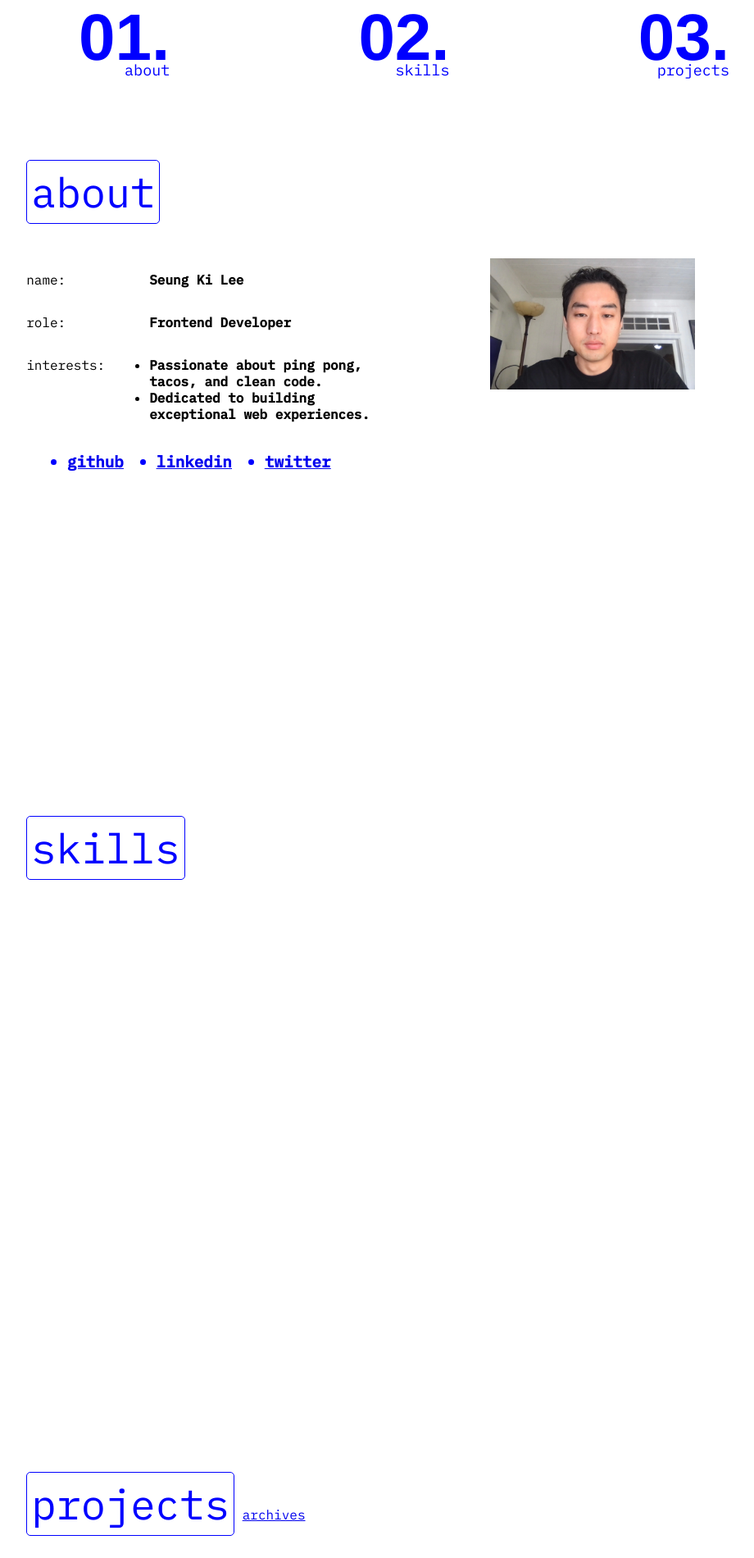
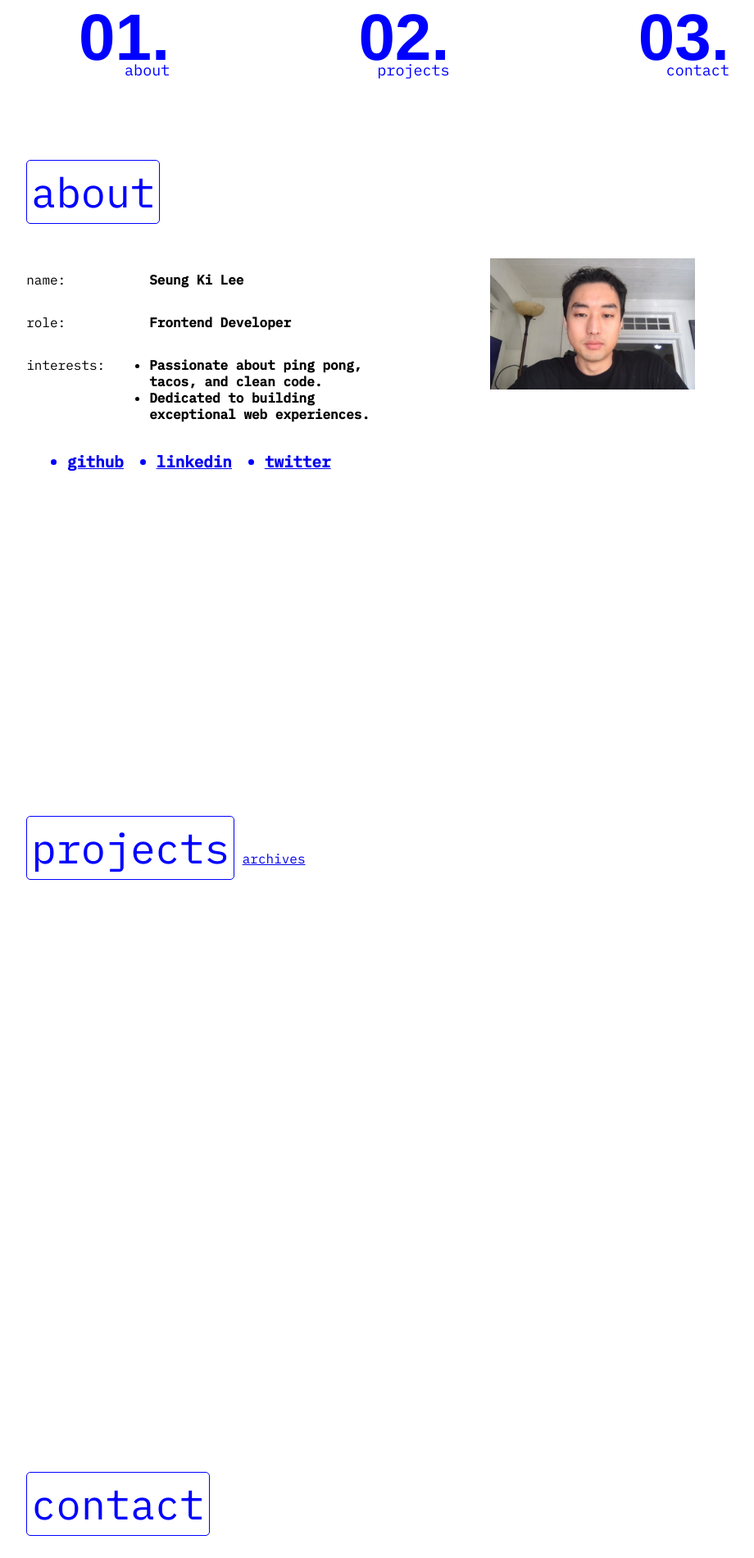
Before and after one commit to stvnlee890/Portfolio2.0, a website built with Vite: page src/index.html in a window 1280 px wide. Shown: the whole page at 82% size, without its empty margins (147-1067 px from the left). Built offline with nearby package versions, Linux system fonts and the light colour scheme.

Commit message:
Work on archives page. Figured out css bug with background

```diff
--- a/src/archive-projects/archives.css
+++ b/src/archive-projects/archives.css
@@ -79,7 +79,6 @@ GRID
   padding: 0
 }
 
-
 li {
     list-style: none;
 }
--- a/src/index.html
+++ b/src/index.html
@@ -36,7 +36,7 @@
           <div class="desc-container">
             <div class="desc-wrapper">
               <div class="nav-desc">
-                <p class="nav-word">skills</p>
+                <p class="nav-word">projects</p>
               </div>
             </div>
           </div>
@@ -46,7 +46,7 @@
           <div class="desc-container">
             <div class="desc-wrapper">
               <div class="nav-desc">
-                <p class="nav-word">projects</p>
+                <p class="nav-word">contact</p>
               </div>
             </div>
           </div>
@@ -98,13 +98,13 @@
           </ul>
         </div>
       </section>
-      <section class="skills">
-        <h1 class="section-title skills-title">skills</h1>
-      </section>
       <section class="projects">
         <h1 class="section-title skills-title">projects</h1>
         <a class="archives-link" href="archive-projects/archives.html">archives</a>
       </section>
+      <section class="contact">
+        <h1 class="section-title skills-title">contact</h1>
+      </section>
     </main>
   </body>
 </html>
--- a/src/main.js
+++ b/src/main.js
@@ -63,7 +63,7 @@ navWords.forEach((ele, index) => {
   ele.addEventListener("click", () => {
     // console.log(yVal, sectionHeaders[index].innerHTML);
     window.scrollTo({
-      top: yVal[index],
+      top: yVal[index] - 20,
       behavior: "smooth",
     });
   });
--- a/src/style.css
+++ b/src/style.css
@@ -15,7 +15,6 @@ html {
 body {
   margin: 0;
   height: 100%;
-  /* overflow: hidden; */
 }
 
 .desc-wrapper {
@@ -152,13 +151,6 @@ a:visited {
   margin: 0 auto;
 }
 
-/*
-SKILLS
-*/
-section.skills {
-  width: 100%;
-  height: 100vh;
-}
 
 /*
 PROJECTS
@@ -169,6 +161,13 @@ section.projects {
   width: 100%;
 }
 
+/*
+SKILLS
+*/
+section.contact {
+  width: 100%;
+  height: 100vh;
+}
 
 /*
 ARCHIVES
```
